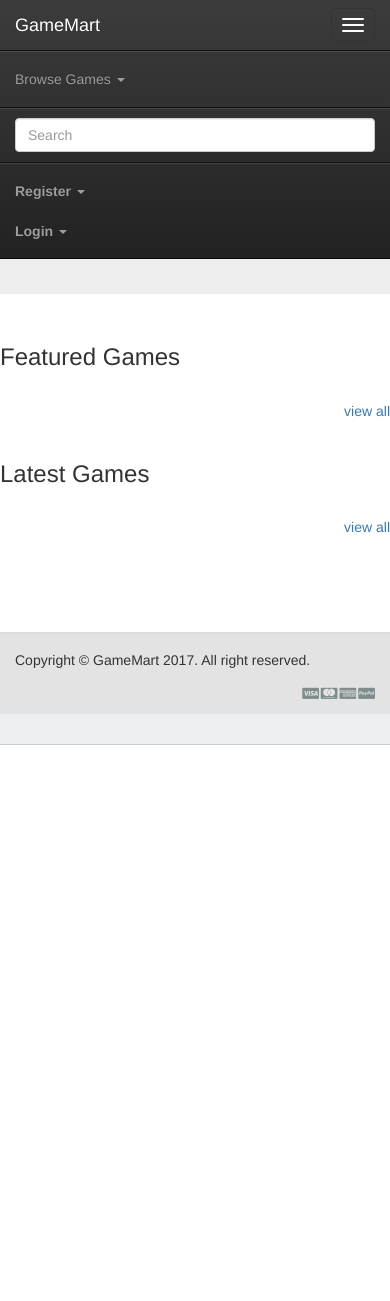
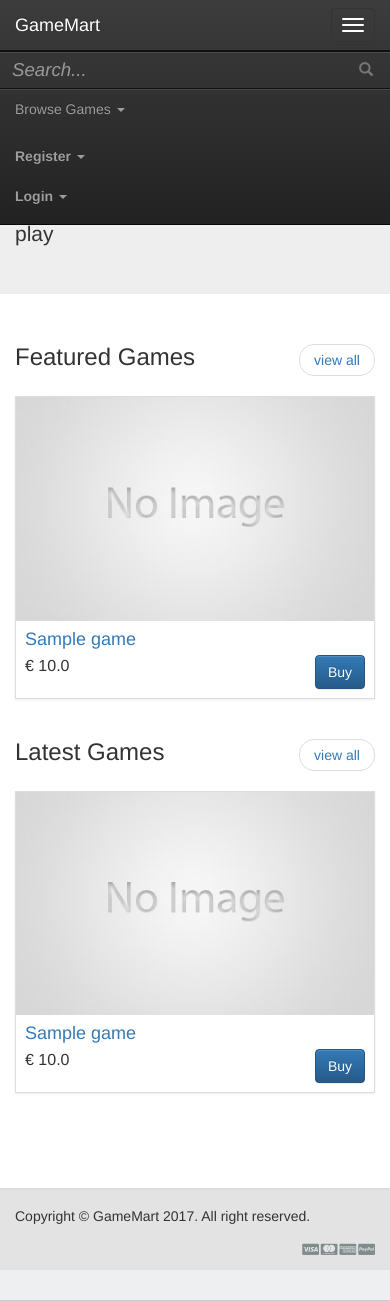
Before and after one commit to emkamal/websoftwaredevaalto, a Django app: page / in a window 390 px wide, after a click on "Toggle navigation"; the page is wider, and only the part inside the window is pictured. Before the commit the page ends 745 px from the top of that part, so only its background shows below. Run offline with Django 3.2, Linux system fonts and the light colour scheme; tables that the repository leaves empty hold one stand-in row (values such as "Sample post"); some libraries are stand-ins or nearby versions.

Commit message:
tidy up home, browse and search page along with pagination, make sure everything works on mobile

```diff
--- a/gamemart/gameapp/templates/gameview.html
+++ b/gamemart/gameapp/templates/gameview.html
@@ -81,6 +81,7 @@
       <hr />
       <div class="fb-like"
         data-href="{{ BASE_URL}}{% url 'game' game.slug %}"
+        data-width="290"
         data-layout="standard"
         data-action="like"
         data-show-faces="false">
--- a/gamemart/gameapp/templates/home.html
+++ b/gamemart/gameapp/templates/home.html
@@ -4,17 +4,18 @@
 
 <div class="container">
   <div class="row">
-    <div class="row">
-      <div class="col-md-9">
+    <div class="col-xs-8">
       <h3>Featured Games</h3>
     </div>
-      <div class="col-md-3">
-        <div class="controls pull-right"><a href='{% url "explore" "featured" %}'>view all</a></div>
+    <div class="col-xs-4 text">
+      <ul class="pager pull-right">
+        <li><a href="{% url "explore" "featured" %}">view all</a></li>
+      </ul>
     </div>
   </div>
-    <div id="products" class="row list-group">
-      {% for key, game in featured_games.items %}
-        <div class="item col-xs-4 col-lg-4">
+  <div id="featured_games" class="row">
+    {% for game in featured_games %}
+      <div class="item col-xs-12 col-sm-4 col-lg-4">
         <div class="thumbnail">
           <img class="group list-group-image" src="{{ game.banner_url }}" alt="no image" />
           <div class="caption">
@@ -22,17 +23,57 @@
             {# <p class="group inner list-group-item-text">{{game.desc|truncatechars:100}}</p>#}
             {% if not game.bought %}
               <div class="row">
-                  <div class="col-xs-12 col-md-6">
+                <div class="col-xs-6">
                   <p class="lead">€ {{ game.price }}</p>
                 </div>
-                  <div class="col-xs-12 col-md-6 text-right">
+                <div class="col-xs-6 text-right">
                   {% include "buy_form.html" with next_purchase_id=next_purchase_id checksum=game.checksum %}
                 </div>
               </div>
             {% else %}
               <div class="row">
-                  <div class="col-xs-12 col-md-6"></div>
-                  <div class="col-xs-12 col-md-6 text-right">
+                <div class="col-xs-6"></div>
+                <div class="col-xs-6 text-right">
+                  <a class="btn btn-success" href="{{BASE_URL}}/game/{{ game.slug }}">Play</a>
+                </div>
+              </div>
+            {% endif %}
+          </div>
+        </div>
+      </div>
+    {% endfor %}
+  </div>
+  <div class="row">
+    <div class="col-xs-8">
+      <h3>Latest Games</h3>
+    </div>
+    <div class="col-xs-4">
+      <ul class="pager pull-right">
+        <li><a href='{% url "explore" "latest" %}'>view all</a></li>
+      </ul>
+    </div>
+  </div>
+  <div id="latest_games" class="row">
+    {% for game in latest_games %}
+      <div class="item col-xs-12 col-sm-4 col-lg-4">
+        <div class="thumbnail">
+          <img class="group list-group-image" src="{{ game.banner_url }}" alt="no image" />
+          <div class="caption">
+            <h4 class="group inner list-group-item-heading"><a href="{{BASE_URL}}/game/{{ game.slug }}">{{ game.title }}</a></h4>
+            {# <p class="group inner list-group-item-text">{{game.desc|truncatechars:100}}</p>#}
+            {% if not game.bought %}
+              <div class="row">
+                <div class="col-xs-6">
+                  <p class="lead">€ {{ game.price }}</p>
+                </div>
+                <div class="col-xs-6 text-right">
+                  {% include "buy_form.html" with next_purchase_id=next_purchase_id checksum=game.checksum %}
+                </div>
+              </div>
+            {% else %}
+              <div class="row">
+                <div class="col-xs-6"></div>
+                <div class="col-xs-6 text-right">
                   <a class="btn btn-success" href="{{BASE_URL}}/game/{{ game.slug }}">Play</a>
                 </div>
               </div>
@@ -43,49 +84,5 @@
     {% endfor %}
   </div>
 </div>
-  <div class="row">
-    <div class="row">
-      <div class="col-md-9">
-        <h3>Latest Games</h3>
-      </div>
-      <div class="col-md-3">
-        <div class="controls pull-right">
-          <a href='{% url "explore" "latest" %}'>view all</a></a>
-        </div>
-      </div>
-    </div>
-    <div id="products" class="row list-group">
-      {% for key, game in latest_games.items %}
-        <div class="item col-xs-4 col-lg-4">
-          <div class="thumbnail">
-            <img class="group list-group-image" src="{{ game.banner_url }}" alt="no image" />
-            <div class="caption">
-              <h4 class="group inner list-group-item-heading"><a href="{{BASE_URL}}/game/{{ game.slug }}">{{ game.title }}</a></h4>
-              {# <p class="group inner list-group-item-text">{{game.desc|truncatechars:100}}</p>#}
-              {% if not game.bought %}
-                <div class="row">
-                  <div class="col-xs-12 col-md-6">
-                    <p class="lead">€ {{ game.price }}</p>
-                  </div>
-                  <div class="col-xs-12 col-md-6 text-right">
-                    {% include "buy_form.html" with next_purchase_id=next_purchase_id checksum=game.checksum %}
-                  </div>
-                </div>
-              {% else %}
-                <div class="row">
-                  <div class="col-xs-12 col-md-6"></div>
-                  <div class="col-xs-12 col-md-6 text-right">
-                    <a class="btn btn-success" href="{{BASE_URL}}/game/{{ game.slug }}">Play</a>
-                  </div>
-                </div>
-              {% endif %}
-            </div>
-          </div>
-        </div>
-      {% endfor %}
-    </div>
-
-  </div>
-</div>
 
 {% endblock %}
--- a/gamemart/gameapp/templates/nav.html
+++ b/gamemart/gameapp/templates/nav.html
@@ -49,11 +49,6 @@
           </li>
         {% endif %}
       </ul>
-      <form action="{% url 'search' %}" method="get" class="navbar-form navbar-left">
-        <div class="form-group">
-          <input type="text" name="keywords" class="form-control" placeholder="Search">
-        </div>
-      </form>
       <ul class="nav navbar-nav navbar-right">
         {% if userIsLoggedIn %}
           <li><a href="{% url 'user_view' user.slug %}">Welcome, {{user.first_name}}</a></li>
@@ -109,6 +104,25 @@
           </li>
         {% endif %}
       </ul>
+      <!-- --
+      <form action="{% url 'search' %}" method="get" class="navbar-form navbar-left">
+        <div class="form-group">
+          <input type="text" name="keywords" class="form-control" placeholder="Search">
+        </div>
+      </form>
+      <!-- -->
+      <form action="{% url 'search' %}" method="get" class="navbar-form" role="search">
+				<div class="input-group">
+					<input type="text" name="keywords" class="form-control" placeholder="Search...">
+					<span class="input-group-btn">
+						<button type="submit" class="btn">
+							<span class="glyphicon glyphicon-search">
+								<span class="sr-only">Search...</span>
+							</span>
+						</button>
+					</span>
+				</div>
+			</form>
     </div><!--/.nav-collapse -->
   </div>
 </nav>
--- a/gamemart/gameapp/views.py
+++ b/gamemart/gameapp/views.py
@@ -122,19 +122,7 @@
     else:
         raise Http404
 
-    # games_tuple = tuple(games)
-    paginator = Paginator(games, 9)
-
-    page = request.GET.get('page')
-
-    try:
-        games_output = paginator.page(page)
-    except PageNotAnInteger:
-        # If page is not an integer, deliver first page.
-        games_output = paginator.page(1)
-    except EmptyPage:
-        # If page is out of range (e.g. 9999), deliver last page of results.
-        games_output = paginator.page(paginator.num_pages)
+    paginated_games = games_paginator(request, games, 9)
 
     r = render (
         request,
@@ -142,13 +130,29 @@
         {
             'page_title': page_title + " Games",
             'page_subtitle': '',
-            'games': games_output,
+            'games': paginated_games,
             'next_purchase_id': next_purchase_id()
         },
         content_type='application/xhtml+xml'
     )
 
     return HttpResponse(r)
+
+def games_paginator(request, games, num_per_page):
+    paginator = Paginator(games, num_per_page)
+
+    page = request.GET.get('page')
+
+    try:
+        paginated_games = paginator.page(page)
+    except PageNotAnInteger:
+        # If page is not an integer, deliver first page.
+        paginated_games = paginator.page(1)
+    except EmptyPage:
+        # If page is out of range (e.g. 9999), deliver last page of results.
+        paginated_games = paginator.page(paginator.num_pages)
+
+    return paginated_games
 
 def explore_by_taxonomy(request, tag):
     # taxonomy_type = request.path.split('/')[2]
@@ -194,31 +198,7 @@
         elif mode == "tag":
             games_querysets = Game.objects.filter(taxonomy=tags)
 
-        for game in games_querysets:
-
-            game_banner_url = 'http://192.168.5.5/media/site/no-image-400x250.jpg';
-            for asset in game.asset_set.all():
-                if asset.asset_type == 'game-banner-400x250':
-                    game_banner_url = asset.url
-                    break
-
-            if game.id in user_owner_games:
-                game_bought = True
-            else:
-                game_bought = False
-
-            checksum = get_checksum(game.price)
-
-            games.append({
-                'id': game.id,
-                'title': game.title,
-                'price': game.price,
-                'desc': game.desc,
-                'slug': game.slug,
-                'banner_url': game_banner_url,
-                'bought': game_bought,
-                'checksum': checksum
-            })
+        games = build_games_view(request, games_querysets)
 
         return games
 
@@ -227,15 +207,16 @@
 
 def build_games_view(request, querysets):
 
-    user_owner_games = [];
+    user_owned_games = [];
 
     if(request.user.is_authenticated()):
         user_purchases = Purchase.objects.filter(buyer_id=request.user.id)
         if user_purchases.exists():
             for user_purchase in user_purchases:
-                user_owner_games.append(user_purchase.game_id)
+                user_owned_games.append(user_purchase.game_id)
 
-    output = {}
+    output = []
+
     for game in querysets:
 
         game_banner_url = 'http://192.168.5.5/media/site/no-image-400x250.jpg';
@@ -244,12 +225,14 @@
                 game_banner_url = asset.url
                 break
 
-        if game.id in user_owner_games:
+        if game.id in user_owned_games:
             game_bought = True
         else:
             game_bought = False
 
-        output[game.id] = {
+        checksum = get_checksum(game.price)
+
+        output.append({
             'id': game.id,
             'title': game.title,
             'price': game.price,
@@ -257,8 +240,8 @@
             'slug': game.slug,
             'banner_url': game_banner_url,
             'bought': game_bought,
-            'a': user_owner_games
-        }
+            'checksum': checksum
+        })
 
     return output
 
@@ -441,7 +424,11 @@
             return HttpResponse(target, content_type="application/json")
 
 def search(request):
-    keywords_string = request.GET.get("keywords")
+    if(request.GET.get("keywords") is None):
+        keywords_string = ''
+    else:
+        keywords_string = request.GET.get("keywords")
+
     keywords = keywords_string.split(' ')
     objects_list = []
     output = Game.objects.none()
@@ -455,4 +442,6 @@
 
     games = build_games_view(request, output)
 
-    return render(request, 'search.html', {'games': games, 'page_title': keywords_string + " games"})
+    paginated_games = games_paginator(request, games, 9)
+
+    return render(request, 'search.html', {'games': paginated_games, 'page_title': keywords_string + " games", 'search_string': 'keywords='+keywords_string })
--- a/gamemart/static/gameapp/css/main.css
+++ b/gamemart/static/gameapp/css/main.css
@@ -60,6 +60,83 @@
 .game-banner{
   max-width: 100%;
   margin: 0 0 10px;
+}
+
+.navbar-header {
+    z-index: 99;
+    position: relative;
+}
+.navbar-collapse {
+		position: relative;
+		padding-top: 30px !important;
+		max-height: 270px;
+	}
+.navbar-collapse form[role="search"] {
+		position: absolute;
+		top: 0px;
+		right: 0px;
+		width: 100%;
+		padding: 0px;
+		margin: 0px;
+		z-index: 0;
+	}
+	.navbar-collapse form[role="search"] button,
+	.navbar-collapse form[role="search"] input {
+		padding: 8px 12px;
+		border-radius: 0px;
+		border-width: 0px;
+		color: rgb(119, 119, 119);
+		background-color: transparent;
+		border-color: rgb(231, 231, 231);
+		box-shadow: none;
+		outline: none;
+	}
+  .navbar-collapse form[role="search"].active button, .navbar-collapse form[role="search"].active input{
+    background-color: #252525;
+  }
+	.navbar-collapse form[role="search"] input {
+		padding: 18px 12px;
+		font-size: 14pt;
+		font-style: italic;
+		color: rgb(160, 160, 160);
+		box-shadow: none;
+	}
+
+	@media (min-width: 768px) {
+		.navbar-collapse {
+			padding-top: 0px !important;
+			padding-right: 38px !important;
+		}
+		.navbar-collapse form[role="search"] {
+			width: 38px;
+      right: -10px;
+		}
+		.navbar-collapse form[role="search"] button,
+		.navbar-collapse form[role="search"] input {
+			padding: 15px 12px;
+		}
+		.navbar-collapse form[role="search"] input {
+			padding: 25px 12px;
+			font-size: 18pt;
+			opacity: 0;
+			display: none;
+		}
+		.navbar-collapse form[role="search"].active {
+			width: 400px;
+      right: -76px;
+		}
+		.navbar-collapse form[role="search"].active button,
+		.navbar-collapse form[role="search"].active input {
+			display: table-cell;
+			opacity: 1;
+		}
+    	.navbar-collapse form[role="search"].active input {
+			width: 100%;
+            text-align: right;
+		}
+        .navbar-collapse form[role="search"].active button[type="submit"] {
+            background-color: transparent;
+	    }
 	}
 
 @import url(http://netdna.bootstrapcdn.com/font-awesome/4.0.3/css/font-awesome.min.css);
@@ -352,7 +429,7 @@
     color: #fff;
     background-color:#59b5fa;
 }
-@media(max-width:768px){
+@media(max-width:767px){
   #login-dp{
       background-color: inherit;
       color: #fff;
--- a/gamemart/static/gameapp/js/main.js
+++ b/gamemart/static/gameapp/js/main.js
@@ -9,6 +9,30 @@
           $(this).toggleClass('open');
       }
   );
+
+  function closeSearch() {
+    var $form = $('.navbar-collapse form[role="search"].active')
+  	$form.find('input').val('');
+		$form.removeClass('active');
+	}
+
+	// Show Search if form is not active // event.preventDefault() is important, this prevents the form from submitting
+	$(document).on('click', '.navbar-collapse form[role="search"]:not(.active) button[type="submit"]', function(event) {
+		event.preventDefault();
+		var $form = $(this).closest('form'),
+			$input = $form.find('input');
+		$form.addClass('active');
+		$input.focus();
+	});
+	// ONLY FOR DEMO // Please use $('form').submit(function(event)) to track from submission
+	// if your form is ajax remember to call `closeSearch()` to close the search container
+	// $(document).on('click', '.navbar-collapse form[role="search"].active button[type="submit"]', function(event) {
+	// 	event.preventDefault();
+	// 	var $form = $(this).closest('form'),
+	// 		$input = $form.find('input');
+	// 	$('#showSearchTerm').text($input.val());
+  //         closeSearch()
+	// });
 
   $(window).on('message', function(evt) {
     var msg = evt.originalEvent.data;
```
Also changed, not shown: gamemart/gameapp/templates/browse.html (+2 -16 lines), gamemart/gameapp/templates/games_pagination.html (added, +15 -0 lines), gamemart/gameapp/templates/search.html (+9 -18 lines). Lines whose indentation alone changed are shown as unchanged.
